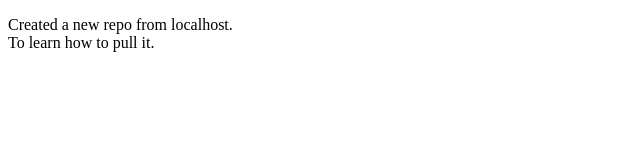
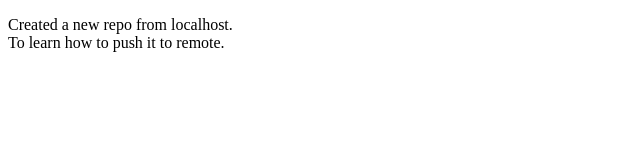
Before and after one commit to tpalla/repo, a plain HTML site: page index.html in a window 1280 px wide. Shown: the full height of the page, 0-640 px from the left. Drawn offline with Linux system fonts and the light colour scheme.

Commit message:
change in text

```diff
--- a/index.html
+++ b/index.html
@@ -5,6 +5,6 @@
     <title>New file</title>
 </head>
 <body>
-<p>Created a new repo from localhost.<br>To learn how to pull it.<p>
+<p>Created a new repo from localhost.<br>To learn how to push it to remote.<p>
 </body>
 </html>
```
